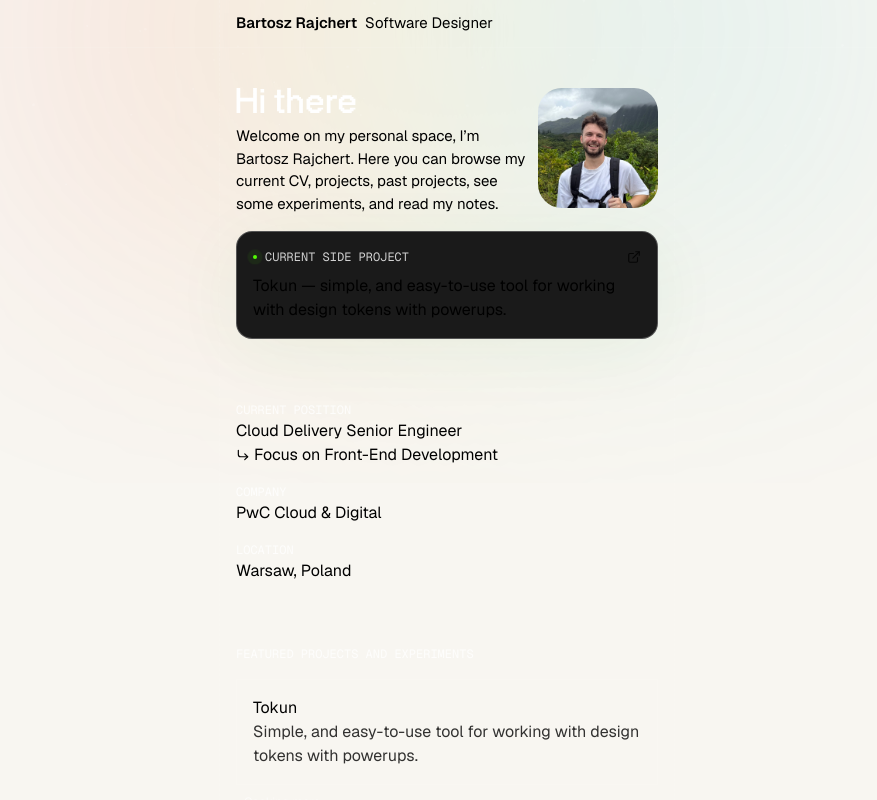
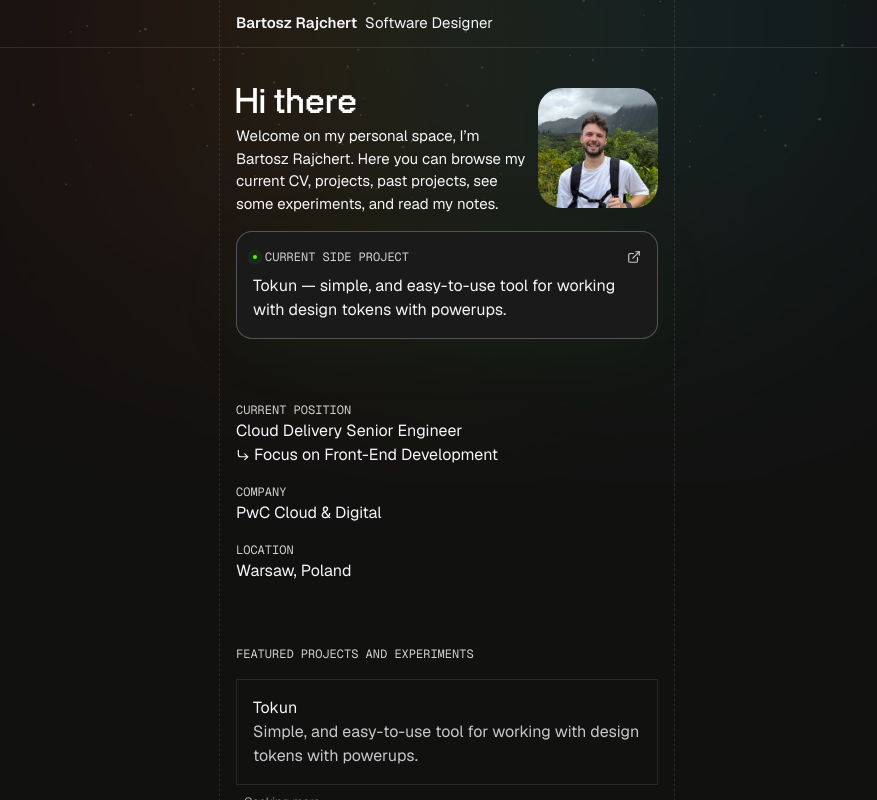
Before and after one commit to bartoszrajchert/bartoszrajchert.com, a Next.js app: page / in a window 1280 px wide. Shown: the top 800 px of the page, without its empty margins (193-1070 px from the left). Built offline with nearby package versions, Linux system fonts and the light colour scheme.

Commit message:
hotfix: light mode

```diff
--- a/app/layout.tsx
+++ b/app/layout.tsx
@@ -33,7 +33,7 @@ export default function RootLayout({
         <link rel="icon" href="/favicon.ico" />
       </Head>
       <body
-        className={`${geist.variable} ${geistMono.variable} bg-background dark:bg-dark-background dark:text-dark-white font-sans`}
+        className={`${geist.variable} ${geistMono.variable} bg-dark-background text-dark-white font-sans`}
       >
         <Navigation />
         <BackgroundAmbient />
--- a/components/Button.tsx
+++ b/components/Button.tsx
@@ -19,7 +19,7 @@ export default function Button({ children, href, onClick, className }: Props) {
       rel="noopener noreferrer"
     >
       <div
-        className="bg-blue-light text-blue-normal hover:border-blue-normal dark:bg-dark-button-background flex cursor-pointer items-center justify-center gap-2 rounded border-2 border-transparent p-2 transition-all duration-150"
+        className="flex cursor-pointer items-center justify-center gap-2 rounded border-2 border-transparent bg-blue-light bg-dark-button-background p-2 text-blue-normal transition-all duration-150 hover:border-blue-normal"
         onClick={() => (onClick ? onClick() : null)}
       >
         {children}
--- a/components/Navigation.tsx
+++ b/components/Navigation.tsx
@@ -15,7 +15,7 @@ export default function Navigation() {
   }, []);
 
   return (
-    <div className={`w-full transition-colors duration-75 border-white/10 border-b px-4 sticky top-0 z-10 ${isScrolled ? 'dark:bg-dark-background/60 backdrop-blur-sm' : ''}`}>
+    <div className={`w-full transition-colors duration-75 border-white/10 border-b px-4 sticky top-0 z-10 ${isScrolled ? 'bg-dark-background/60 backdrop-blur-sm' : ''}`}>
       <div className="m-auto max-w-[456px] flex justify-between items-center px-4 border-white/10 py-3 border-l border-r border-dashed">
         <div className="flex gap-2 items-center text-[15px]">
           <h1 className="font-bold">Bartosz Rajchert</h1>
--- a/package.json
+++ b/package.json
@@ -1,6 +1,6 @@
 {
   "name": "bartosz-rajchert-website",
-  "version": "2.0.1",
+  "version": "2.0.2",
   "private": true,
   "scripts": {
     "dev": "next dev",
--- /dev/null
+++ b/tailwind.config.js
@@ -0,0 +1,75 @@
+/** @type {import('tailwindcss').Config} */
+module.exports = {
+  content: [
+    './pages/**/*.{js,ts,jsx,tsx}',
+    './components/**/*.{js,ts,jsx,tsx}'
+  ],
+  theme: {
+    colors: {
+      transparent: 'transparent',
+      background: '#F8F6F1',
+      black: '#0D0D0C',
+      white: '#FFF',
+      blue: {
+        light: '#E7F3FF',
+        normal: '#0C88FA'
+      },
+      grey: {
+        1: '#28292e'
+      },
+      dark: {
+        white: '#F6F6FA',
+        background: '#111110',
+        'button-background': '#191919'
+      }
+    },
+    fontSize: {
+      'header-lg': [
+        '39px',
+        {
+          lineHeight: '120%',
+          fontWeight: '500'
+        }
+      ],
+      'header-md': [
+        '25px',
+        {
+          lineHeight: '120%',
+          fontWeight: '500'
+        }
+      ],
+      'header-sm': [
+        '20px',
+        {
+          lineHeight: '120%',
+          fontWeight: '500'
+        }
+      ],
+      'title-lg': [
+        '16px',
+        {
+          lineHeight: '140%',
+          fontWeight: '500'
+        }
+      ],
+      'title-md': [
+        '13px',
+        {
+          lineHeight: '140%',
+          fontWeight: '500'
+        }
+      ],
+      'body-xl': ['20px', '140%'],
+      'body-lg': ['16px', '160%'],
+      'body-md': ['13px', '140%'],
+      'body-sm': ['10px', '120%'],
+      base: ['16px', '160%']
+    },
+    borderRadius: {
+      DEFAULT: '4px',
+      '8px': '8px'
+    },
+    extend: {}
+  },
+  plugins: []
+};
```
